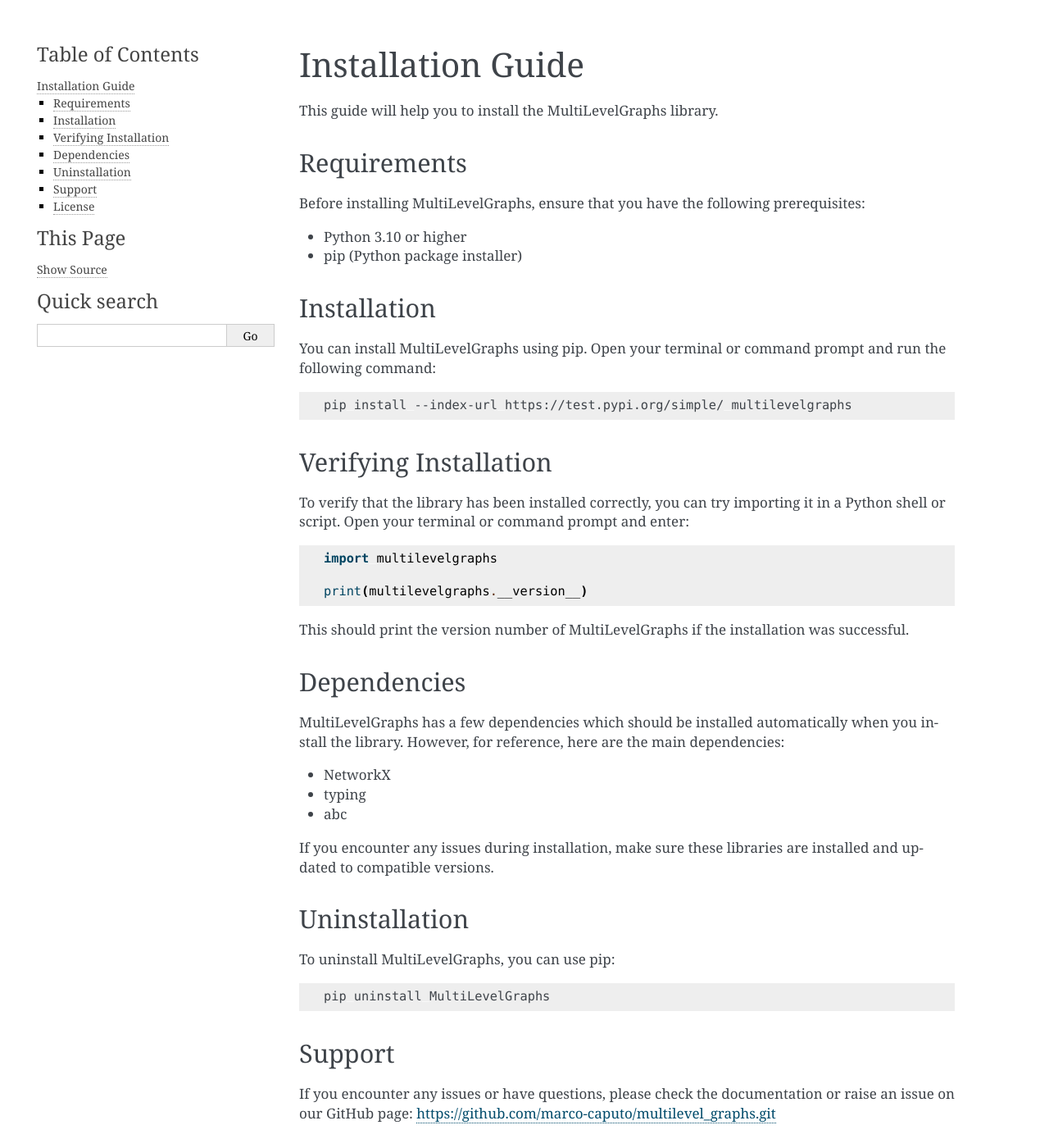
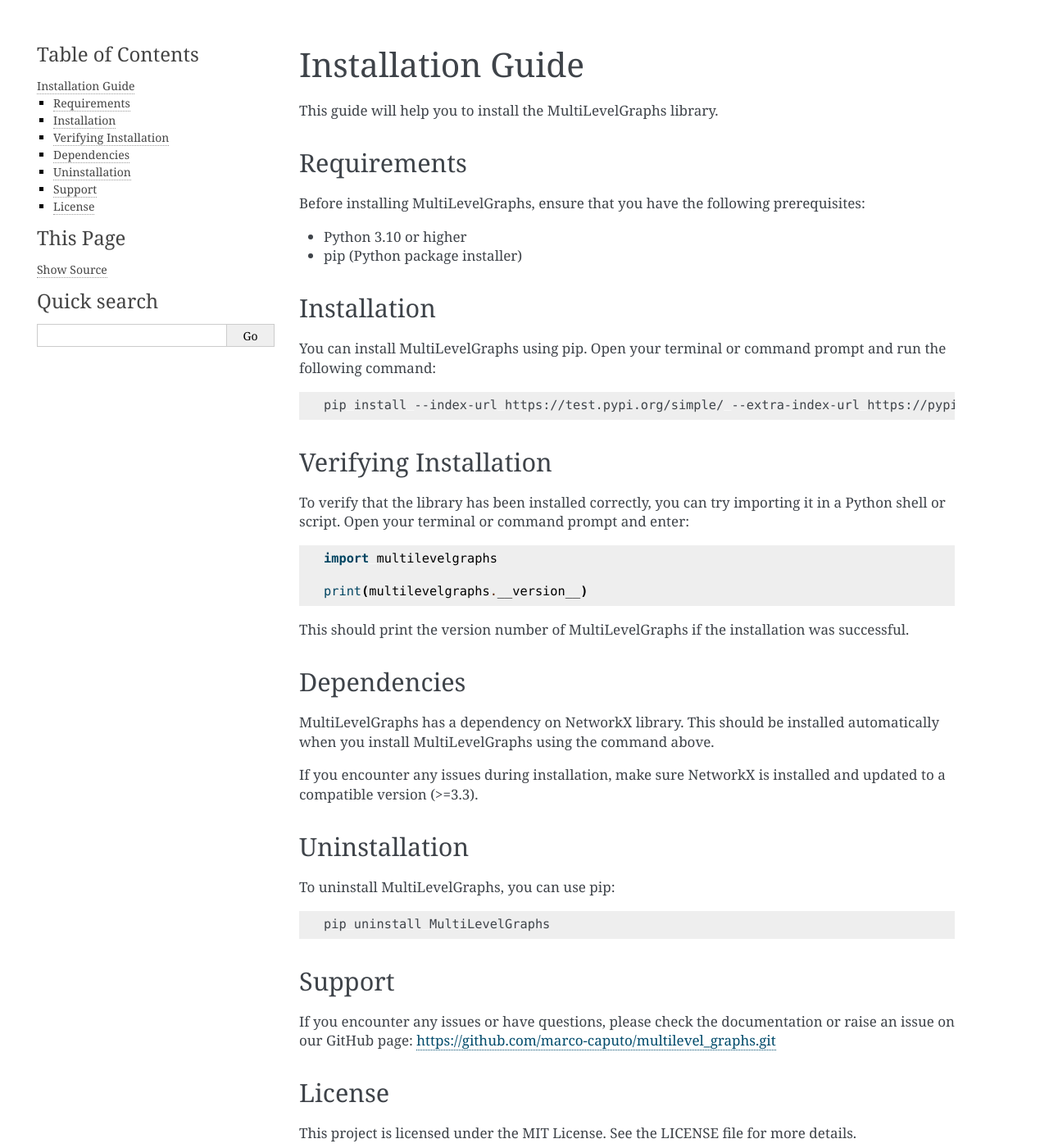
Before and after one commit to marco-caputo/multilevel-graphs, a Sphinx documentation site: the page built from docs/source/installation.rst, in a window 1280 px wide and 1400 px high. Shown: the whole window at 82% size. Built offline with Sphinx 7.4.7, drawn with Linux system fonts in a browser that asks for light colours.

Commit message:
updated installation guide [skip ci]

```diff
--- a/docs/source/installation.rst
+++ b/docs/source/installation.rst
@@ -18,7 +18,7 @@ You can install MultiLevelGraphs using pip. Open your terminal or command prompt
 
 .. code-block:: bash
 
-    pip install --index-url https://test.pypi.org/simple/ multilevelgraphs
+    pip install --index-url https://test.pypi.org/simple/ --extra-index-url https://pypi.org/simple/ multilevelgraphs
 
 Verifying Installation
 ----------------------
@@ -37,15 +37,11 @@ This should print the version number of MultiLevelGraphs if the installation was
 Dependencies
 ------------
 
-MultiLevelGraphs has a few dependencies which should be installed automatically when you install the library.
-However, for reference, here are the main dependencies:
+MultiLevelGraphs has a dependency on NetworkX library.
+This should be installed automatically when you install MultiLevelGraphs using the command above.
 
-- NetworkX
-- typing
-- abc
-
-If you encounter any issues during installation, make sure these libraries are installed and updated to
-compatible versions.
+If you encounter any issues during installation, make sure NetworkX is installed and updated to a
+compatible version (>=3.3).
 
 Uninstallation
 --------------
```
Also changed, not shown: README.md (+3 -7 lines).
